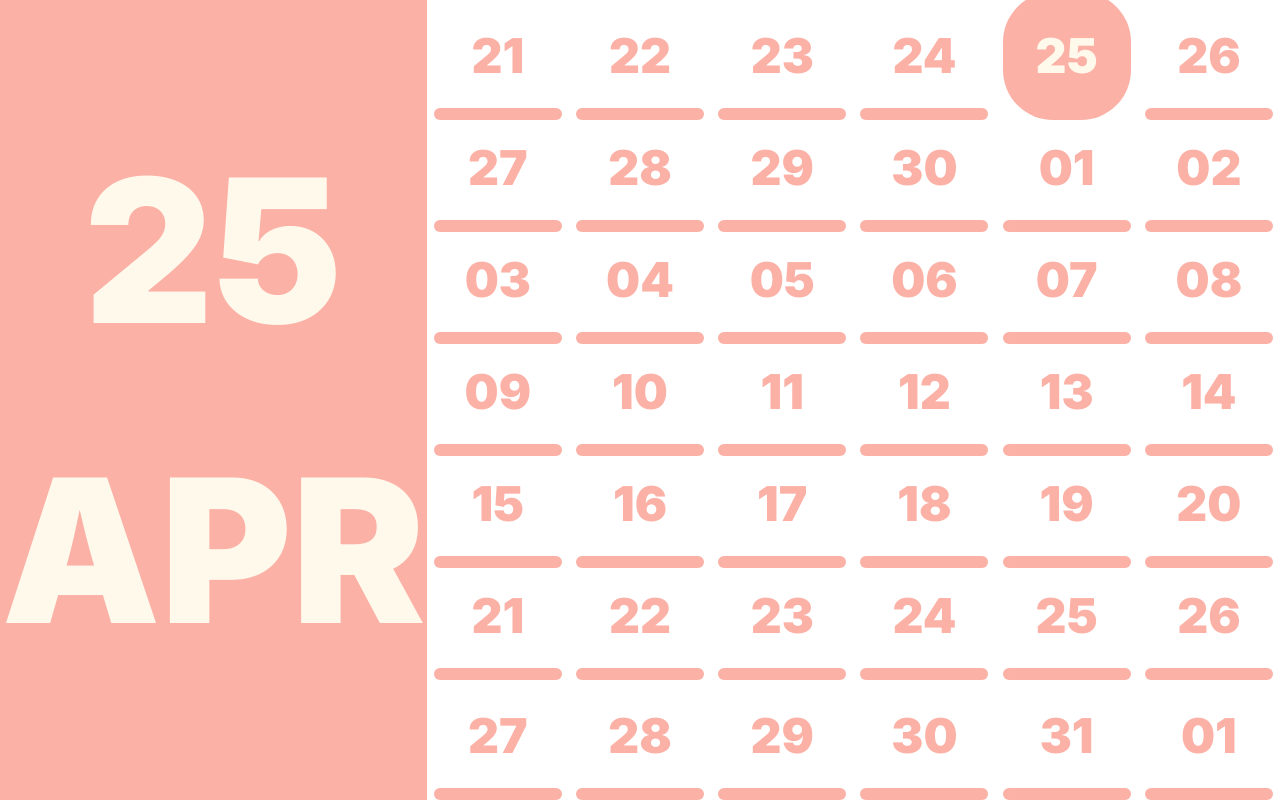
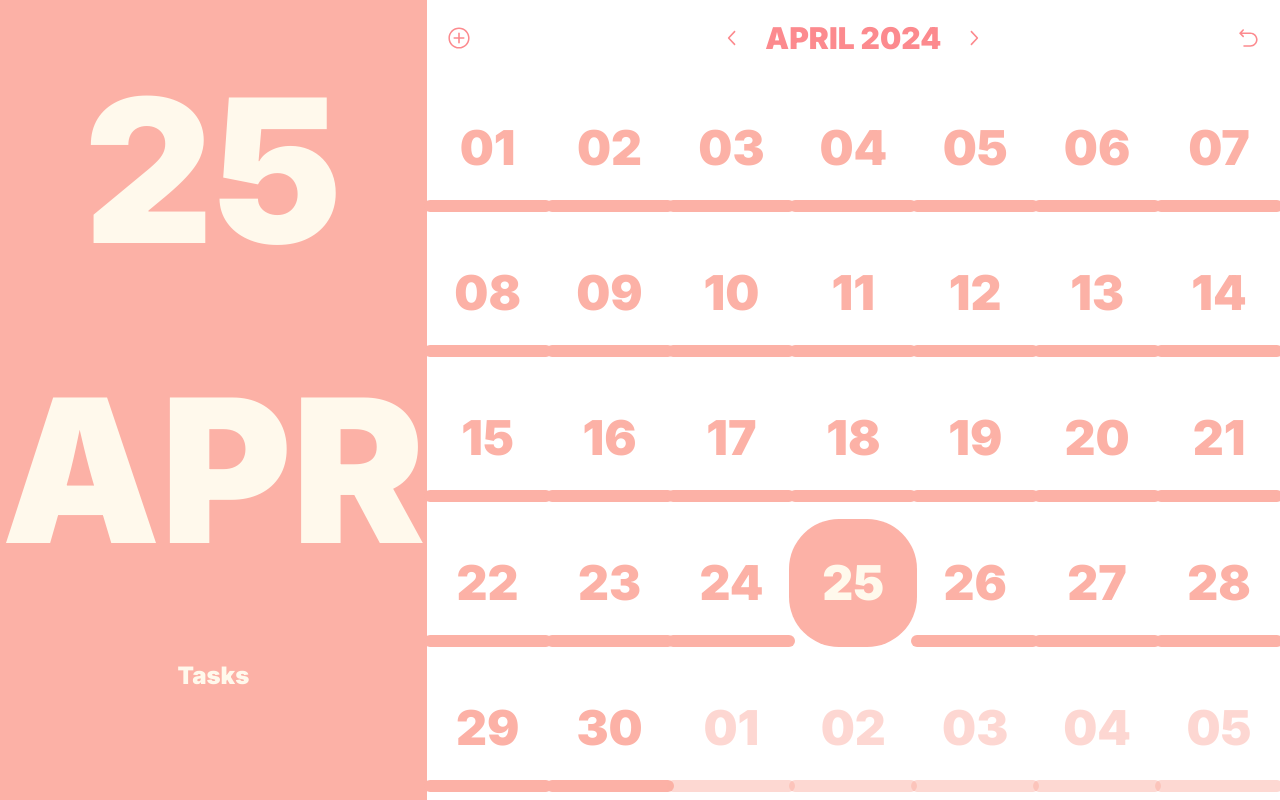
Before and after one commit to MarcoZillgen/calendar, a Next.js app: page / in a window 1280 px wide. Built offline with nearby package versions, Linux system fonts and the light colour scheme.

Commit message:
Add new components for menu and task display

```diff
--- a/app/(home)/_components/BigDate.tsx
+++ b/app/(home)/_components/BigDate.tsx
@@ -1,6 +1,6 @@
 export default function BigDate({ date }: { date: Date }) {
   return (
-    <div className="w-1/3 h-full text-[200px] flex flex-col gap-0 justify-center items-center font-black text-primary bg-secondary">
+    <div className="flex flex-col items-center gap-0 text-[200px] font-black">
       <span className="w-fit">
         {
           date
--- /dev/null
+++ b/app/(home)/_components/CalendarTop.tsx
@@ -0,0 +1,59 @@
+import {
+  ChevronLeftIcon,
+  ChevronRightIcon,
+  PlusCircledIcon,
+  ResetIcon,
+} from "@radix-ui/react-icons";
+
+export default function CalendarTop({
+  displayMonthState: [displayMonth, setDisplayMonth],
+}: {
+  displayMonthState: [Date, (date: Date) => void];
+}) {
+  return (
+    <div className="flex w-full justify-between p-5 text-3xl font-black text-tertiary">
+      <button type="button">
+        {/* TODO: Adding Task */}
+        <PlusCircledIcon className="size-6" />
+      </button>
+
+      <div className="flex items-center justify-center gap-5">
+        <button
+          onClick={() =>
+            setDisplayMonth(
+              new Date(displayMonth.setMonth(displayMonth.getMonth() - 1)),
+            )
+          }
+          type="button"
+        >
+          <ChevronLeftIcon className="size-6" />
+        </button>
+        {displayMonth
+          .toLocaleDateString("en-GB", { month: "long" })
+          .toUpperCase()}{" "}
+        {displayMonth.getFullYear()}
+        <button
+          onClick={() =>
+            setDisplayMonth(
+              new Date(displayMonth.setMonth(displayMonth.getMonth() + 1)),
+            )
+          }
+          type="button"
+        >
+          <ChevronRightIcon className="size-6" />
+        </button>
+      </div>
+
+      <button
+        onClick={() =>
+          setDisplayMonth(
+            new Date(displayMonth.setMonth(displayMonth.getMonth() - 1)),
+          )
+        }
+        type="button"
+      >
+        <ResetIcon className="size-6" />
+      </button>
+    </div>
+  );
+}
--- a/app/(home)/_components/CalendarView.tsx
+++ b/app/(home)/_components/CalendarView.tsx
@@ -1,33 +1,51 @@
-import { useState } from "react";
 import Day from "./Day";
+import { State } from "@/types";
+import CalendarTop from "./CalendarTop";
 
-export default function CalendarView({ date }: { date: Date }) {
-  const [selectedDay, setSelectedDay] = useState<string | null>(null);
-  const [displayMonth, setDisplayMonth] = useState<Date>(new Date(date));
+export default function CalendarView({
+  date,
+  selectedDayState: [selectedDay, setSelectedDay],
+  displayMonthState: [displayMonth, setDisplayMonth],
+}: {
+  date: Date;
+  selectedDayState: State<string | null>;
+  displayMonthState: State<Date>;
+}) {
+  return (
+    <div className="flex w-2/3 flex-col">
+      <CalendarTop displayMonthState={[displayMonth, setDisplayMonth]} />
 
-  return (
       <div
-      className="grid grid-cols-6 grid-rows-6 place-items-center w-2/3"
-      onScroll={(e) => {
+        className="grid h-full grid-cols-7 grid-rows-5 place-items-center"
+        onScroll={(e: React.WheelEvent<HTMLDivElement>) => {
           if (e.deltaY < 0)
             setDisplayMonth(new Date(date.setMonth(date.getMonth() - 1)));
           else if (e.deltaY > 0)
             setDisplayMonth(new Date(date.setMonth(date.getMonth() + 1)));
         }}
       >
-      {Array.from({ length: 42 }).map((_, i) => {
-        const d = new Date(date);
-        d.setDate(d.getDate() - d.getDay() + i);
+        {Array.from({ length: 35 }, (_, i) => {
+          const d = new Date(
+            displayMonth.getFullYear(),
+            displayMonth.getMonth(),
+          );
+          d.setDate(d.getDate() - d.getDay() + i + 1);
+
           return (
             <Day
               key={i}
               num={d.getDate()}
               today={d.toDateString() === new Date().toDateString()}
               selected={selectedDay === d.toDateString()}
-            onClick={() => setSelectedDay(d.toDateString())}
+              thisMonth={d.getMonth() === displayMonth.getMonth()}
+              onClick={() => {
+                setSelectedDay(d.toDateString());
+                setDisplayMonth(d);
+              }}
             />
           );
         })}
       </div>
+    </div>
   );
 }
--- a/app/(home)/_components/Day.tsx
+++ b/app/(home)/_components/Day.tsx
@@ -1,37 +1,37 @@
-import { Appointment } from "@/types";
+import { Task } from "@/types";
 
 export default function Day({
   num,
   selected = false,
   today = false,
   thisMonth = true,
-  appointments = [],
+  tasks = [],
   ...props
 }: {
   num: number;
   selected?: boolean;
   today?: boolean;
   thisMonth?: boolean;
-  appointments?: Appointment[];
+  tasks?: Task[];
 } & React.HTMLAttributes<HTMLDivElement> & {
     onClick?: () => void;
   }) {
   return (
     <div
       {...props}
-      className={`relative grid place-items-center size-32 cursor-pointer text-[48px] font-black select-none
+      className={`relative grid size-32 cursor-pointer select-none place-items-center text-[48px] font-black
         ${today && "rounded-[50px] bg-secondary"}
         ${selected && "rounded-[50px] !bg-tertiary"}
         ${!thisMonth && " opacity-50"}
       `}
-  >
+    >
       <span
         className={`${today || selected ? "text-primary" : "text-secondary"}`}
       >
         {num < 10 ? `0${num}` : num}
       </span>
       {!today && !selected && (
-        <div className="absolute bottom-0 left-0 w-full h-3 rounded-full bg-secondary"></div>
+        <div className="absolute bottom-0 left-0 h-3 w-full rounded-full bg-secondary"></div>
       )}
     </div>
   );
--- /dev/null
+++ b/app/(home)/_components/Menu.tsx
@@ -0,0 +1,20 @@
+import { State } from "@/types";
+
+import BigDate from "./BigDate";
+import { Task } from "@/types";
+import TaskDisplay from "./TaskDisplay";
+
+export default function Menu({
+  date,
+  tasksState,
+}: {
+  date: Date;
+  tasksState: State<Task[]>;
+}) {
+  return (
+    <div className="flex h-full w-1/3 flex-col items-center gap-10 bg-secondary p-5 font-black text-primary">
+      <BigDate date={date} />
+      <TaskDisplay taskState={tasksState} />
+    </div>
+  );
+}
--- /dev/null
+++ b/app/(home)/_components/TaskDisplay.tsx
@@ -0,0 +1,24 @@
+import { State, Task } from "@/types";
+
+export default function TaskDisplay({
+  taskState: [tasks, setTasks],
+}: {
+  taskState: State<Task[]>;
+}) {
+  return (
+    <div className="flex h-3/4 w-full flex-col items-center gap-5">
+      <h1 className="text-2xl">Tasks</h1>
+      <div className="flex h-full w-full flex-col items-center gap-5 overflow-y-auto">
+        {tasks.map((task) => (
+          <div
+            key={task.id}
+            className="flex h-20 w-full flex-col items-center gap-2 border border-primary p-5"
+          >
+            <h2>{task.title}</h2>
+            <p>{task.description}</p>
+          </div>
+        ))}
+      </div>
+    </div>
+  );
+}
--- a/app/(home)/page.tsx
+++ b/app/(home)/page.tsx
@@ -1,12 +1,16 @@
 "use client";
 
-import BigDate from "./_components/BigDate";
+import Menu from "./_components/Menu";
 import CalendarView from "./_components/CalendarView";
 
 import { useState, useEffect } from "react";
+import { Task } from "@/types";
 
 export default function Home() {
   const [date, setDate] = useState(new Date());
+  const [selectedDay, setSelectedDay] = useState<string | null>(null);
+  const [displayMonth, setDisplayMonth] = useState<Date>(new Date(date));
+  const tasksState = useState<Task[]>([]);
 
   useEffect(() => {
     const interval = setInterval(() => {
@@ -16,9 +20,13 @@ export default function Home() {
   }, [date]);
 
   return (
-    <main className="w-full h-full flex">
-      <BigDate date={date} />
-      <CalendarView date={date} />
+    <main className="flex h-full w-full">
+      <Menu date={date} tasksState={tasksState} />
+      <CalendarView
+        date={date}
+        selectedDayState={[selectedDay, setSelectedDay]}
+        displayMonthState={[displayMonth, setDisplayMonth]}
+      />
     </main>
   );
 }
```
Lines whose indentation alone changed are shown as unchanged.
